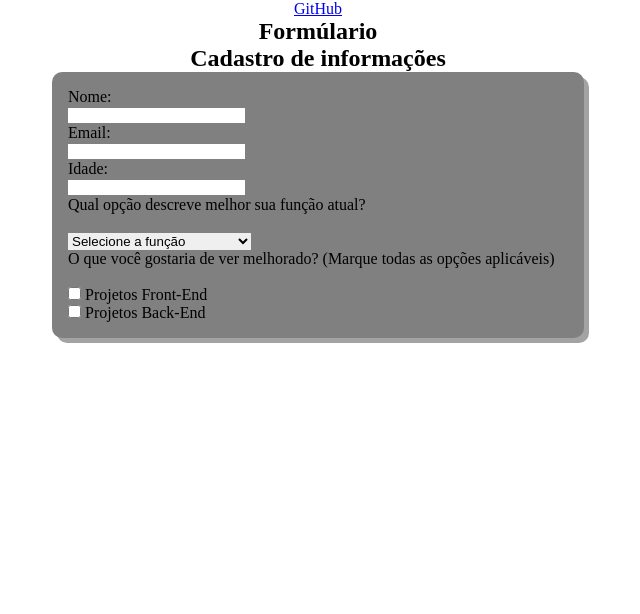
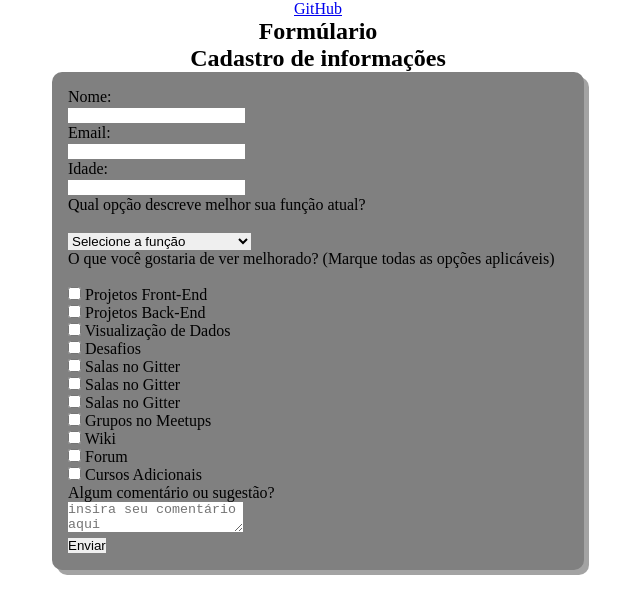
Before and after one commit to AguiarIsaac/formTemplate, a plain HTML site: page src/index.html in a window 1280 px wide. Shown: the whole page, without its empty margins (322-962 px from the left). Drawn offline with Linux system fonts and the light colour scheme.

Commit message:
version 0.2

```diff
--- a/src/index.html
+++ b/src/index.html
@@ -42,8 +42,48 @@
 				</label><br>
 				<label>
 					<input type="checkbox" name="prefer" value="backEnd"> Projetos Back-End
-				</label>
+				</label><br>
 
+				<label>
+					<input type="checkbox" name="prefer" value="data-visualization"> Visualização de Dados
+				</label><br>
+
+				<label>
+					<input type="checkbox" name="prefer" value="challenges"> Desafios
+				</label><br>
+
+				<label>
+					<input type="checkbox" name="prefer" value="gitter-rooms"> Salas no Gitter
+				</label><br>
+
+				<label>
+					<input type="checkbox" name="prefer" value="Videos"> Salas no Gitter
+				</label><br>
+
+				<label>
+					<input type="checkbox" name="prefer" value="gitter-rooms"> Salas no Gitter
+				</label><br>
+
+				<label>
+					<input type="checkbox" name="prefer" value="meetups"> Grupos no Meetups
+				</label><br>
+
+				<label>
+					<input type="checkbox" name="prefer" value="wiki"> Wiki
+				</label><br>
+
+				<label>
+					<input type="checkbox" name="prefer" value="Forum"> Forum
+				</label><br>
+
+				<label>
+					<input type="checkbox" name="prefer" value="adiditional-courses"> Cursos Adicionais
+				</label><br>
+
+				<P>Algum comentário ou sugestão?</P>
+				<textarea id="comentario" placeholder="insira seu comentário aqui"></textarea><br>
+
+				<input type="button" id="btn_submit" value="Enviar">
 			</form>
 		</section>
 	</body>
```
